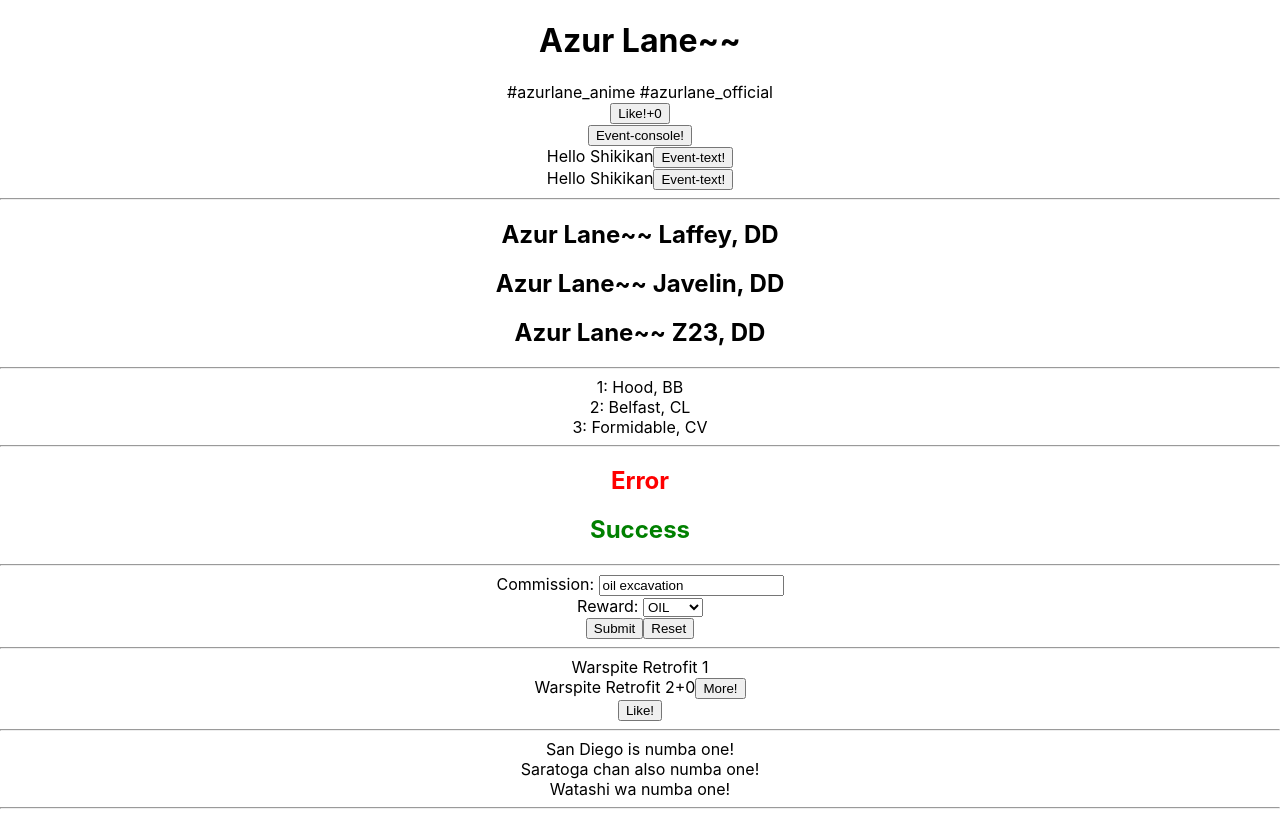
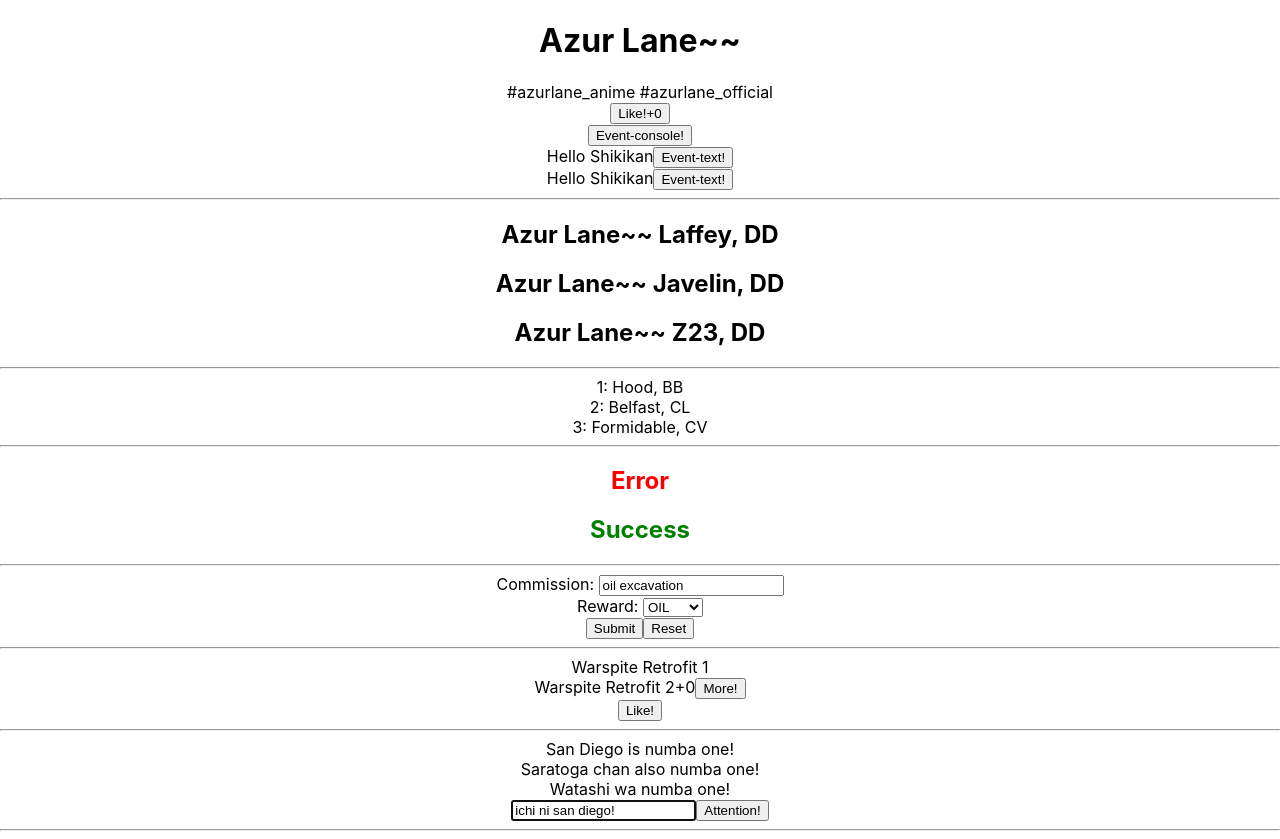
Before and after one commit to sunb0002/githubproject, a React (Create React App) app in the folder helloReact/laffey-react/: page / in a window 1280 px wide. Before the commit the page ends 817 px from the top, so only its background shows below. Built offline with nearby package versions, Linux system fonts and the light colour scheme.

Commit message:
Ref with DOM manipulation

```diff
--- a/helloReact/laffey-react/src/components/misc/Misc.js
+++ b/helloReact/laffey-react/src/components/misc/Misc.js
@@ -3,6 +3,7 @@
 import FragmentDemo from './FragmentDemo';
 import MemoComp from './MemoComp';
 import PureComp from './PureComp';
+import RefDemo from './RefDemo';
 
 class Misc extends Component {
   render() {
@@ -11,6 +12,7 @@
         <FragmentDemo />
         <PureComp />
         <MemoComp cheer="Watashi wa numba one!" />
+        <RefDemo />
       </div>
     );
   }
--- /dev/null
+++ b/helloReact/laffey-react/src/components/misc/RefDemo.js
@@ -0,0 +1,37 @@
+import React, { Component } from 'react';
+
+
+class RefDemo extends Component {
+  constructor(props) {
+    super(props);
+    this.inputRef = React.createRef();
+  }
+
+  handleBtnClick = () => {
+    window.confirm(
+      "Your goddess deserves all the attention: " + this.inputRef.current.value
+    );
+  };
+
+  render() {
+    return (
+      <div>
+        {/* "ref" is reserved keyword */}
+        <input
+          type="text"
+          defaultValue="ichi ni san diego!"
+          ref={this.inputRef}
+        />
+        <button onClick={this.handleBtnClick}>Attention!</button>
+      </div>
+    );
+  }
+
+  componentDidMount() {
+    console.log("RefDemo inputRef:", this.inputRef);
+    // Directly access DOM element
+    this.inputRef.current.focus();
+  }
+}
+
+export default RefDemo;
```
